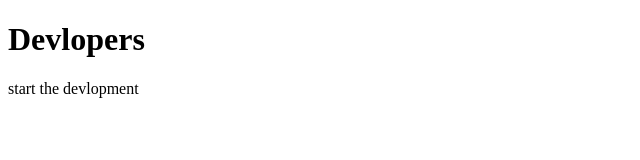
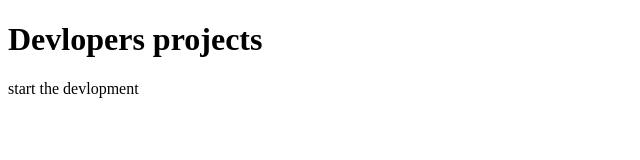
Before and after one commit to Bhagyalakshmi-ops/day1git, a plain HTML site: page index.html in a window 1280 px wide. Shown: the whole page, without its empty margins (0-640 px from the left). Drawn offline with Linux system fonts and the light colour scheme.

Commit message:
devlopers

```diff
--- a/index.html
+++ b/index.html
@@ -6,7 +6,7 @@
     <title>Document</title>
 </head>
 <body>
-    <h1>Devlopers</h1>
+    <h1>Devlopers projects</h1>
     <p>start the devlopment</p>
 </body>
 </html>
```
